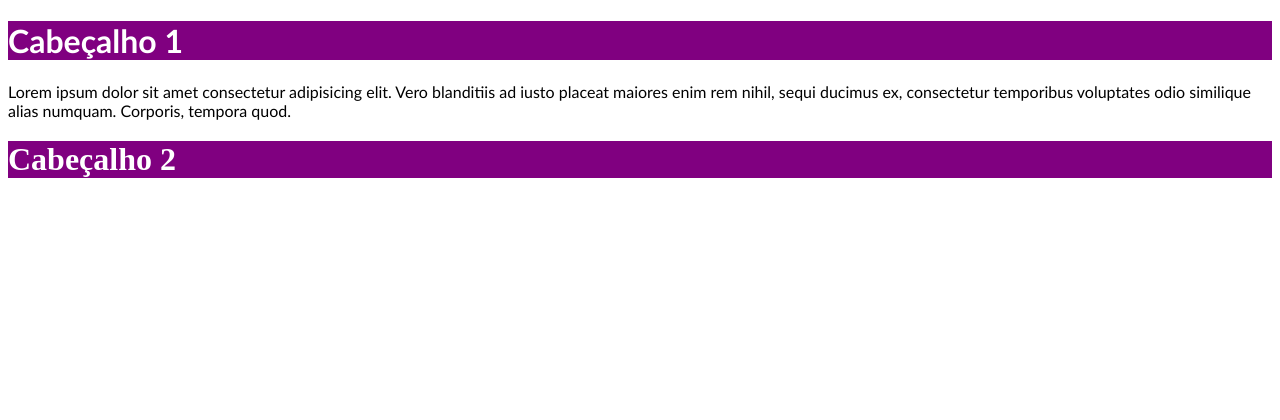
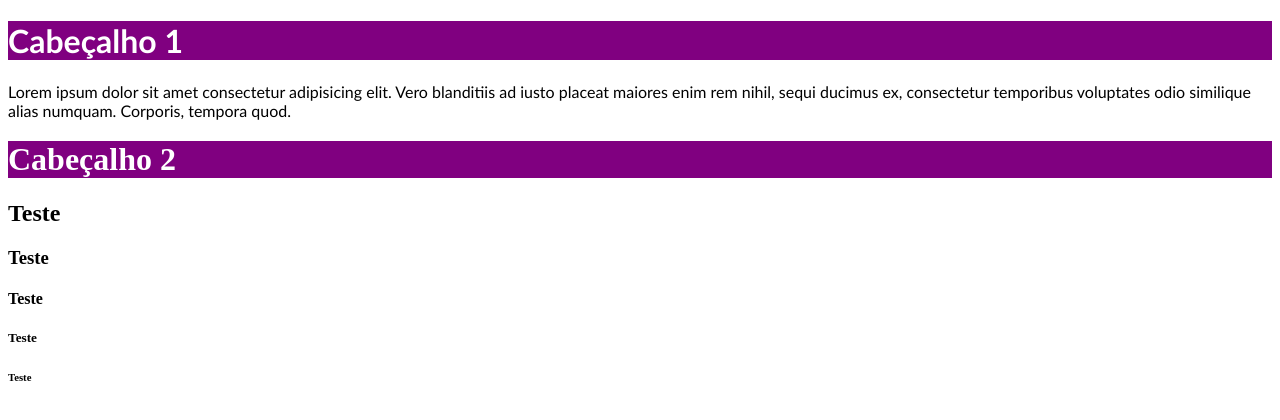
Before and after one commit to eng-rodrigo-lobo/HTML, a plain HTML site: page basico/index.html in a window 1280 px wide. Drawn offline with Linux system fonts and the light colour scheme.

Commit message:
Atualização index HTML

```diff
--- a/basico/index.html
+++ b/basico/index.html
@@ -27,5 +27,10 @@
         </p>
 
         <h1 id="cabecalho-dois">Cabeçalho 2</h1>
+        <h2>Teste</h2>
+        <h3>Teste</h3>
+        <h4>Teste</h4>
+        <h5>Teste</h5>
+        <h6>Teste</h6>
     </body>
 </html>
```
